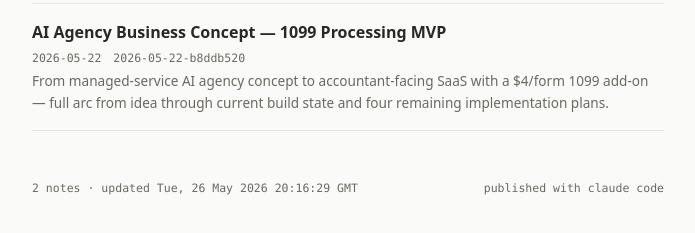
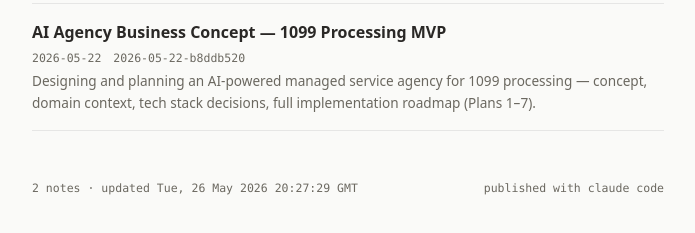
Before and after one commit to chastep/notes, a plain HTML site: page index.html in a window 1280 px wide. Shown: the part 325-558 px from the top of the page, without its empty margins (292-987 px from the left). Drawn offline with Linux system fonts and the light colour scheme.

Commit message:
Update index: add 2026-05-22-b8ddb520

```diff
--- a/index.html
+++ b/index.html
@@ -169,14 +169,14 @@
       <span class="date">2026-05-22</span>
       <span class="uuid">2026-05-22-b8ddb520</span>
     </div>
-    <div class="note-item-desc">From managed-service AI agency concept to accountant-facing SaaS with a $4/form 1099 add-on — full arc from idea through current build state and four remaining implementation plans.</div>
+    <div class="note-item-desc">Designing and planning an AI-powered managed service agency for 1099 processing — concept, domain context, tech stack decisions, full implementation roadmap (Plans 1–7).</div>
   </a>
 </li>
       </ul>
     </main>
 
     <footer class="site-footer">
-      <span>2 notes · updated Tue, 26 May 2026 20:16:29 GMT</span>
+      <span>2 notes · updated Tue, 26 May 2026 20:27:29 GMT</span>
       <span>published with claude code</span>
     </footer>
   </div>
```
